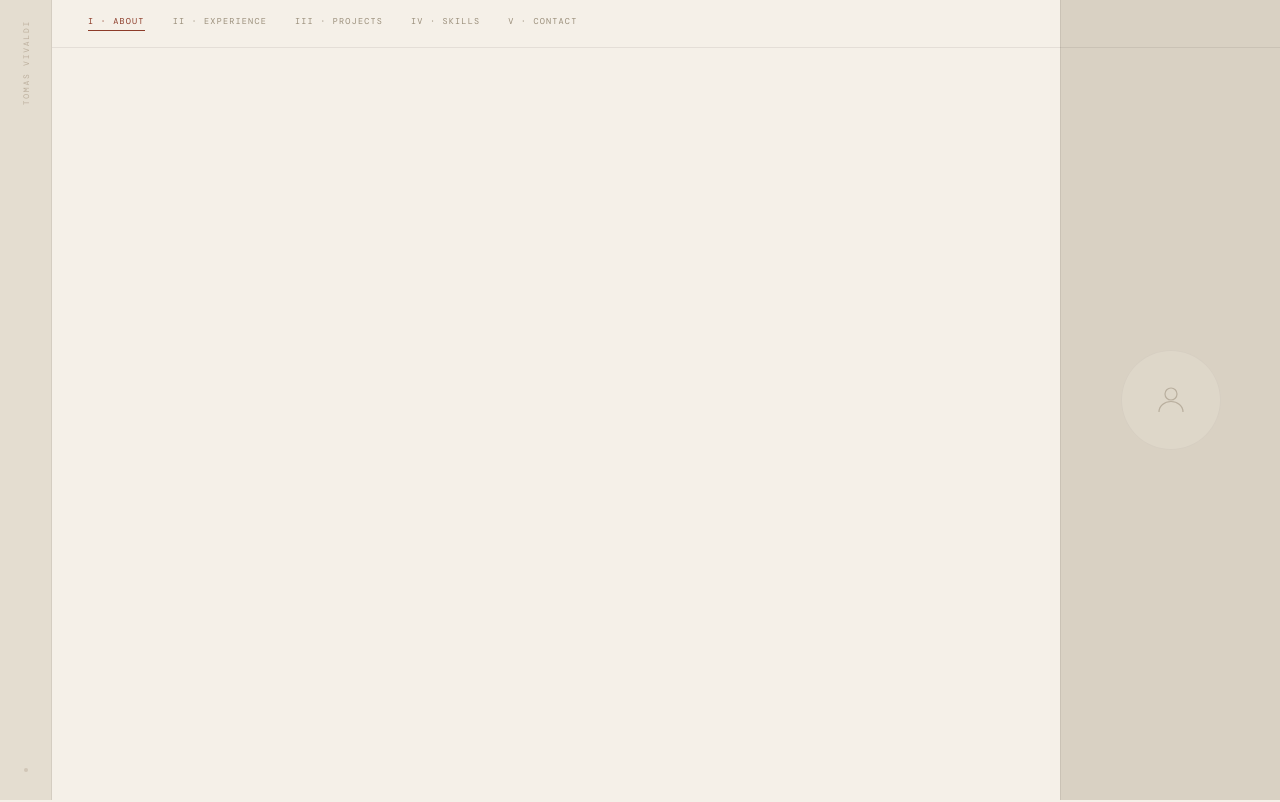
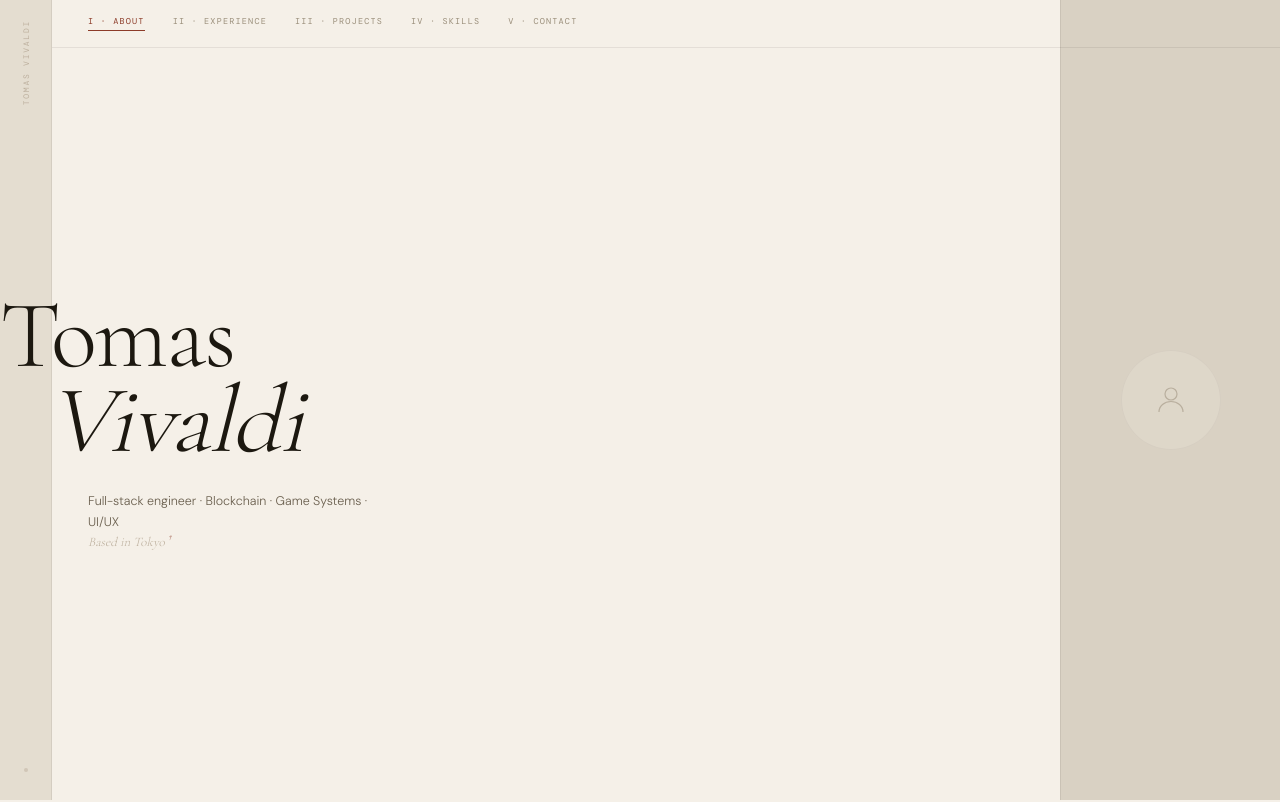
Before and after one commit to tomasvivaldi/tomas-vivaldi-cv, a Next.js app: page / in a window 1280 px wide. Shown: the top 802 px of the page. Built offline with nearby package versions, Linux system fonts and the light colour scheme.

Commit message:
feat: Hero name block (bleed-left + italic offset) and tagline

```diff
--- a/app/components/Hero.tsx
+++ b/app/components/Hero.tsx
@@ -143,16 +143,67 @@ export default function Hero() {
         </div>
       </div>
 
-      {/* Center content (empty for now) */}
+      {/* Center content */}
       <div
-        className="absolute bottom-0"
-        style={{
-          top: 48,
-          left: 52,
-          right: 220,
-          padding: "48px 36px 40px 52px",
-        }}
-      />
+        className="absolute bottom-0 flex flex-col justify-center md:left-[52px] left-0 md:right-0 lg:right-[220px] right-0 md:px-9 px-6 md:py-12 py-10"
+        style={{ top: 48 }}
+      >
+        <h1
+          className="font-[family-name:var(--font-cormorant)] mb-7"
+          style={{
+            lineHeight: 0.88,
+            marginLeft: "var(--name-bleed, -88px)",
+          }}
+        >
+          <span
+            className="block"
+            style={{
+              fontWeight: 300,
+              fontSize: "var(--name-size, 96px)",
+              color: "var(--ink)",
+              letterSpacing: "-0.02em",
+            }}
+          >
+            Tomas
+          </span>
+          <span
+            className="block italic"
+            style={{
+              fontWeight: 300,
+              fontSize: "var(--name-size, 96px)",
+              color: "var(--ink)",
+              letterSpacing: "-0.02em",
+              marginLeft: "var(--name-offset, 48px)",
+            }}
+          >
+            Vivaldi
+          </span>
+        </h1>
+        <p
+          className="font-[family-name:var(--font-dm-sans)]"
+          style={{
+            fontSize: 12.5,
+            fontWeight: 300,
+            color: "var(--ink-soft)",
+            lineHeight: 1.65,
+            maxWidth: 300,
+          }}
+        >
+          Full-stack engineer · Blockchain · Game Systems · UI/UX
+          <br />
+          <em
+            className="font-[family-name:var(--font-cormorant)]"
+            style={{
+              fontStyle: "italic",
+              color: "var(--ink-pale)",
+              fontSize: 13,
+            }}
+          >
+            Based in Tokyo&nbsp;
+            <sup style={{ color: "var(--accent)", verticalAlign: "baseline" }}>†</sup>
+          </em>
+        </p>
+      </div>
     </div>
   );
 }
--- a/app/globals.css
+++ b/app/globals.css
@@ -16,9 +16,26 @@
   --form-offset: 12px;
 }
 
+:root {
+  --name-size: 96px;
+  --name-offset: 48px;
+  --name-bleed: -88px;
+}
+
+@media (max-width: 1023px) {
+  :root {
+    --name-size: 72px;
+    --name-offset: 32px;
+    --name-bleed: -48px;
+  }
+}
+
 @media (max-width: 767px) {
   :root {
     --form-offset: 6px;
+    --name-size: 56px;
+    --name-offset: 20px;
+    --name-bleed: -16px;
   }
 }
 
```
